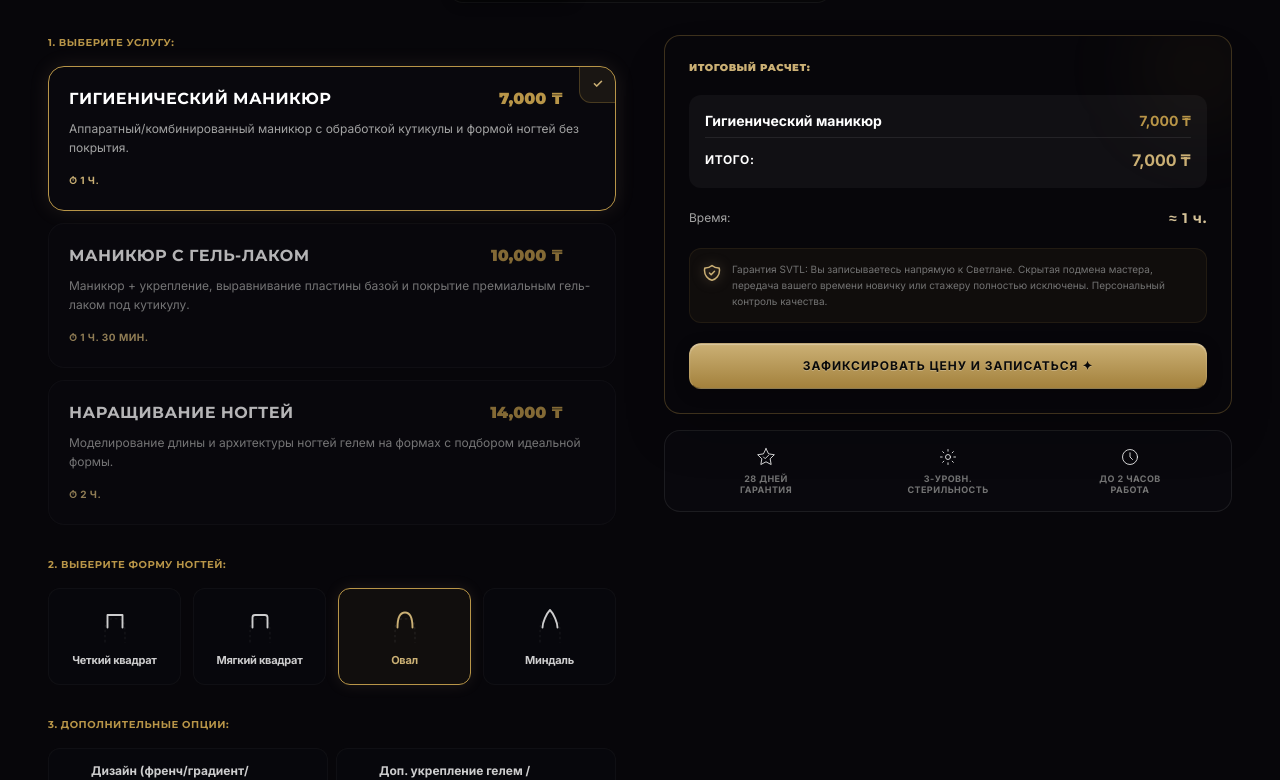
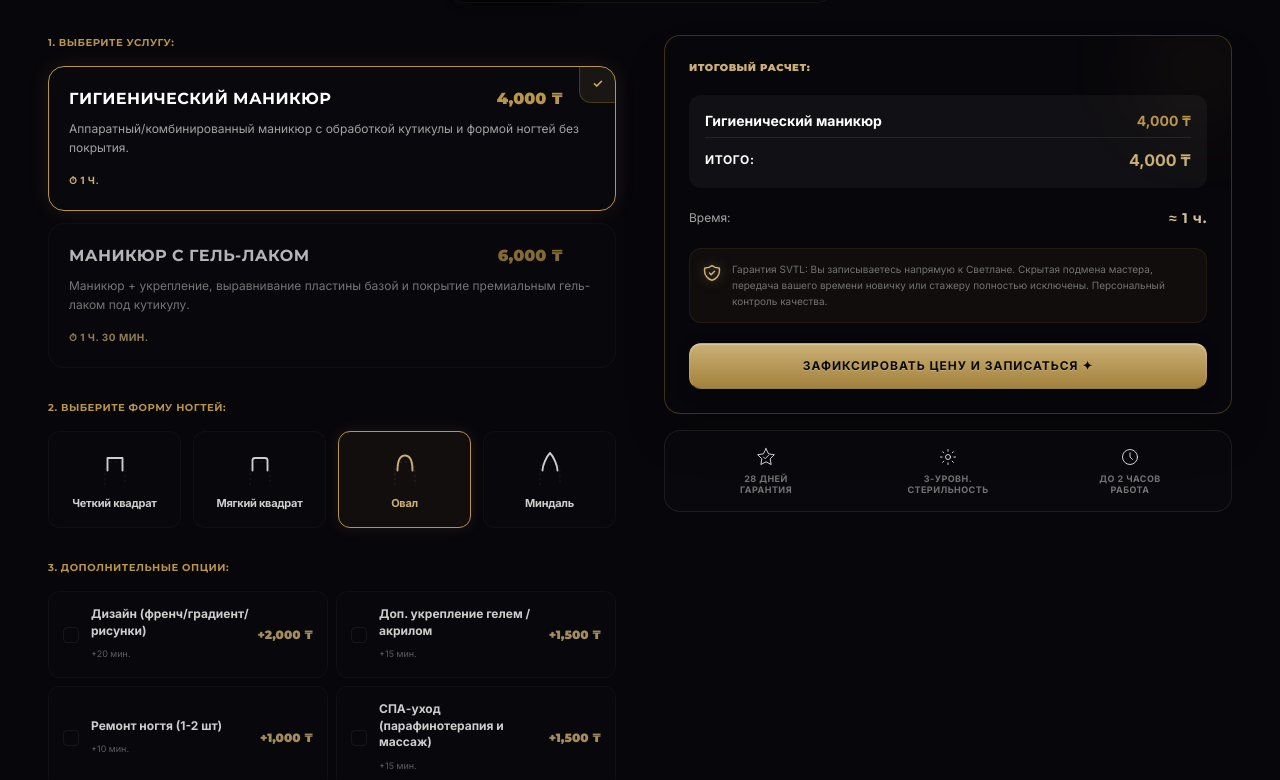
Before and after one commit to COMBINATORR/Nail-Master, a React (Vite) app: page / in a window 1280 px wide. Shown: the part 1551-2331 px from the top of the page. Built offline with nearby package versions, Linux system fonts and the light colour scheme; a web font is replaced by a local one.

Commit message:
feat(services): update manicure and sugaring prices and options, remove nail extensions

```diff
--- a/src/App.jsx
+++ b/src/App.jsx
@@ -171,9 +171,8 @@ export default function App() {
       id: 'manicure',
       nameKey: 'catManicureName',
       services: [
-        { id: 'classic', nameKey: 'serviceManicureClassicName', descKey: 'serviceManicureClassicDesc', price: 7000, time: 60 },
-        { id: 'gel', nameKey: 'serviceManicureGelName', descKey: 'serviceManicureGelDesc', price: 10000, time: 90 },
-        { id: 'extensions', nameKey: 'serviceManicureExtName', descKey: 'serviceManicureExtDesc', price: 14000, time: 120 }
+        { id: 'classic', nameKey: 'serviceManicureClassicName', descKey: 'serviceManicureClassicDesc', price: 4000, time: 60 },
+        { id: 'gel', nameKey: 'serviceManicureGelName', descKey: 'serviceManicureGelDesc', price: 6000, time: 90 }
       ],
       options: [
         { id: 'design', nameKey: 'optManiDesign', price: 2000, time: 20 },
@@ -200,14 +199,13 @@ export default function App() {
       id: 'sugaring',
       nameKey: 'catSugaringName',
       services: [
-        { id: 'bikini', nameKey: 'serviceSugarBikiniName', descKey: 'serviceSugarBikiniDesc', price: 8000, time: 30 },
-        { id: 'legs', nameKey: 'serviceSugarLegsName', descKey: 'serviceSugarLegsDesc', price: 7000, time: 40 },
-        { id: 'underarms', nameKey: 'serviceSugarUnderarmsName', descKey: 'serviceSugarUnderarmsDesc', price: 3000, time: 15 },
+        { id: 'bikini', nameKey: 'serviceSugarBikiniName', descKey: 'serviceSugarBikiniDesc', price: 5000, time: 30 },
+        { id: 'legs', nameKey: 'serviceSugarLegsName', descKey: 'serviceSugarLegsDesc', price: 6000, time: 40 },
+        { id: 'underarms', nameKey: 'serviceSugarUnderarmsName', descKey: 'serviceSugarUnderarmsDesc', price: 2000, time: 15 },
         { id: 'arms', nameKey: 'serviceSugarArmsName', descKey: 'serviceSugarArmsDesc', price: 5000, time: 25 }
       ],
       options: [
-        { id: 'mask', nameKey: 'optSugarMask', price: 2000, time: 15 },
-        { id: 'peeling', nameKey: 'optSugarPeeling', price: 2500, time: 15 },
+        { id: 'cleaning', nameKey: 'optSugarCleaning', price: 3000, time: 15 },
         { id: 'face', nameKey: 'optSugarFace', price: 1500, time: 10 }
       ]
     }
@@ -656,8 +654,7 @@ export default function App() {
       serviceSugarArmsName: "Руки полностью",
       serviceSugarArmsDesc: "Шугаринг рук по всей длине (до плеча). Кожа становится идеально гладкой.",
 
-      optSugarMask: "Успокаивающая альгинатная маска",
-      optSugarPeeling: "Энзимный пилинг против вросших волос",
+       optSugarCleaning: "Чистка глубокого бикини / удаление вросших волос / удаление комедонов",
       optSugarFace: "Депиляция зоны на лице (усики/подбородок)",
     },
     kk: {
@@ -761,8 +758,7 @@ export default function App() {
       serviceSugarArmsName: "Толық қолдар",
       serviceSugarArmsDesc: "Қолдарды толық ұзындығы бойынша шугарингтеу (иыққа дейін). Тері мінсіз тегіс болады.",
 
-      optSugarMask: "Тыныштандыратын альгинатты маска",
-      optSugarPeeling: "Түктердің ішке өсуіне қарсы энзимді пилинг",
+      optSugarCleaning: "Терең бикини тазалау / ішке өскен түктерді кетіру / комедондарды тазалау",
       optSugarFace: "Бет аймағындағы депиляция (мұрт/иек)",
     },
     en: {
@@ -866,8 +862,7 @@ export default function App() {
       serviceSugarArmsName: "Full Arms",
       serviceSugarArmsDesc: "Sugaring of arms along the entire length (up to the shoulder). Makes skin perfectly smooth.",
 
-      optSugarMask: "Soothing alginate body mask",
-      optSugarPeeling: "Enzyme peeling against ingrown hairs",
+      optSugarCleaning: "Deep bikini cleansing / ingrown hair removal / comedone removal",
       optSugarFace: "Facial depilation (upper lip/chin)",
     }
   };
```
